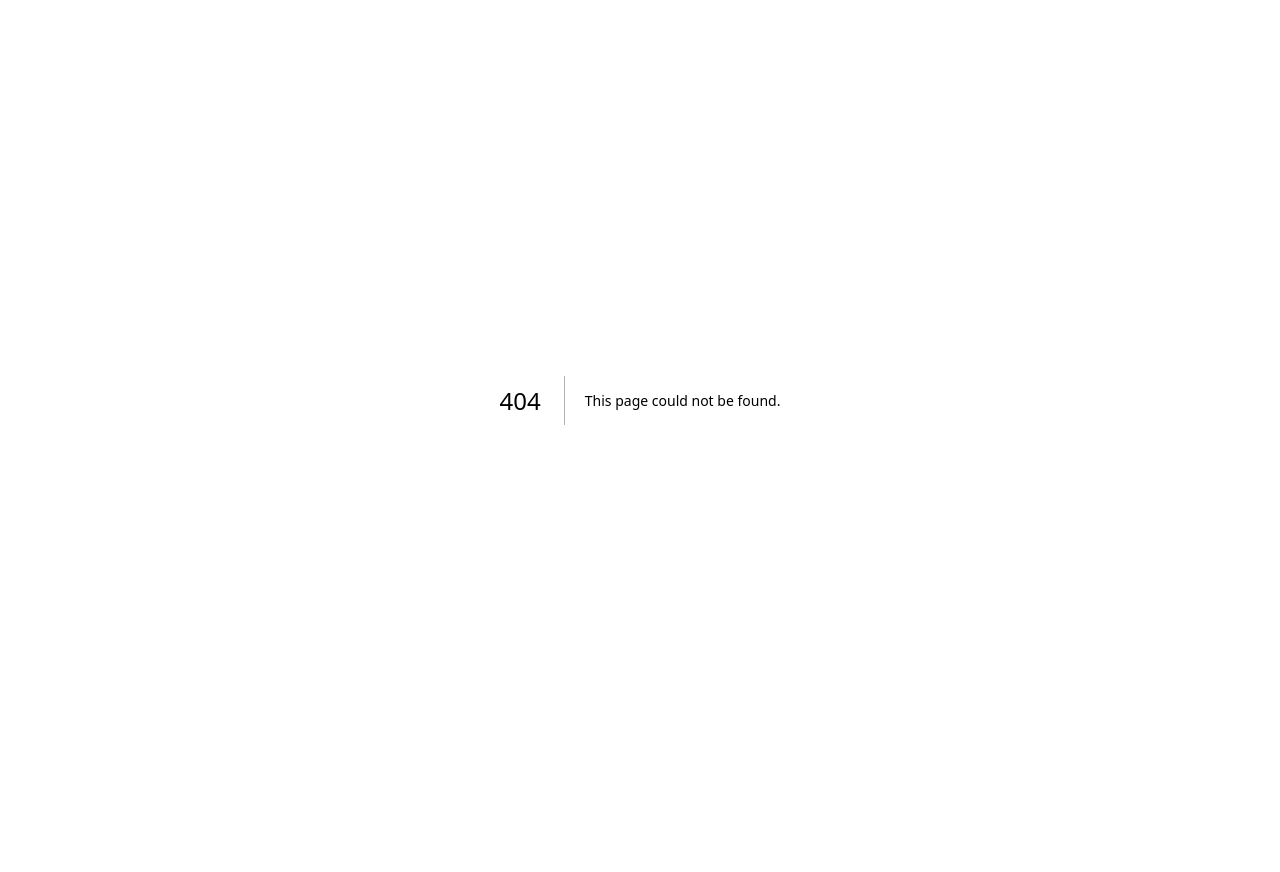
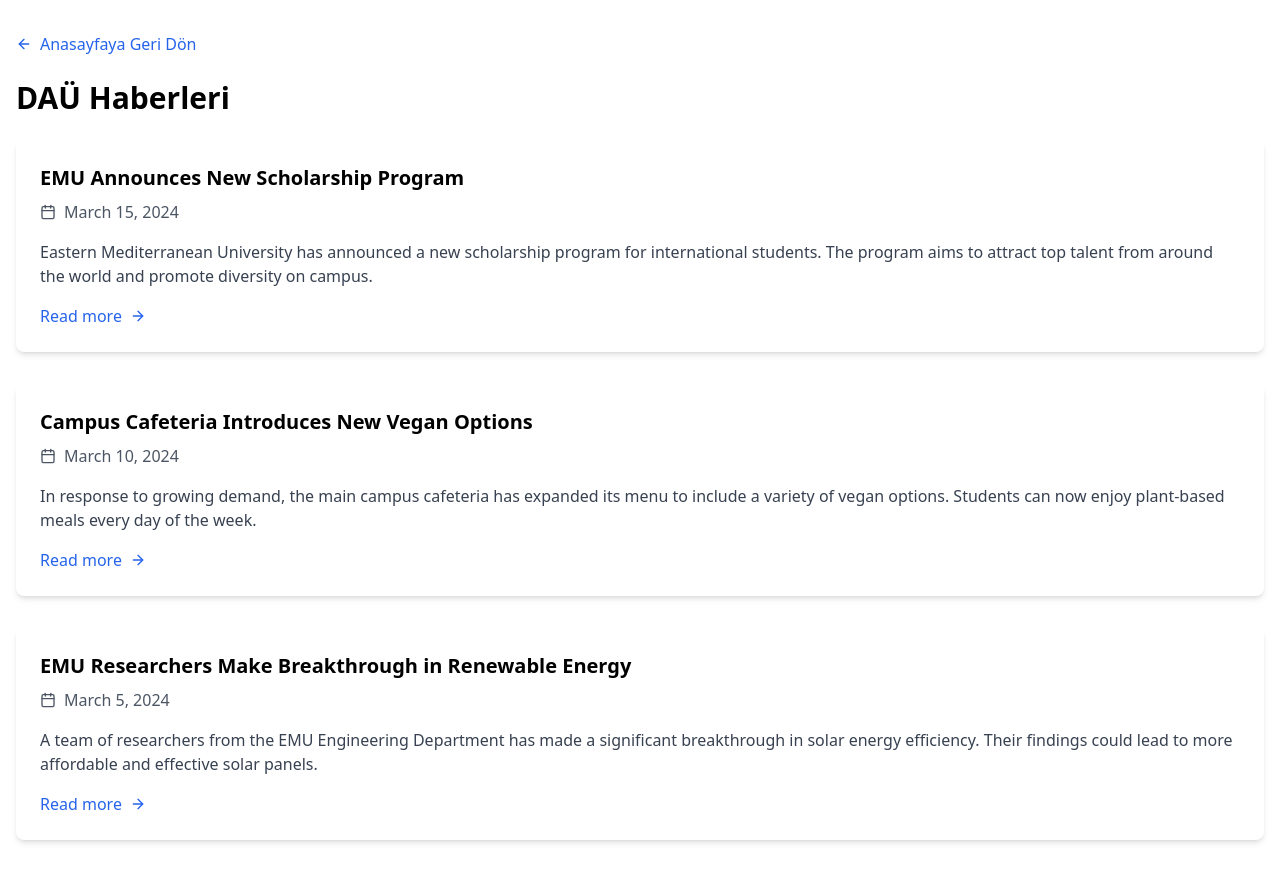
Before and after one commit to atasoya/emu-guide, a Next.js app: page /haberler in a window 1280 px wide. Before the commit this address had no page. Before the commit the page ends 800 px from the top, so only its background shows below. Built offline with nearby package versions, Linux system fonts and the light colour scheme.

Commit message:
Add news pages

```diff
--- /dev/null
+++ b/src/app/haberler/page.tsx
@@ -0,0 +1,65 @@
+import Link from 'next/link'
+import { ArrowLeft, ArrowRight, Calendar } from 'lucide-react'
+
+interface NewsItem {
+  id: number
+  title: string
+  content: string
+  date: string
+  followUpLink: string
+}
+
+const newsItems: NewsItem[] = [
+  {
+    id: 1,
+    title: "EMU Announces New Scholarship Program",
+    content: "Eastern Mediterranean University has announced a new scholarship program for international students. The program aims to attract top talent from around the world and promote diversity on campus.",
+    date: "2024-03-15",
+    followUpLink: "/scholarships/new-program"
+  },
+  {
+    id: 2,
+    title: "Campus Cafeteria Introduces New Vegan Options",
+    content: "In response to growing demand, the main campus cafeteria has expanded its menu to include a variety of vegan options. Students can now enjoy plant-based meals every day of the week.",
+    date: "2024-03-10",
+    followUpLink: "/cafeteria/vegan-menu"
+  },
+  {
+    id: 3,
+    title: "EMU Researchers Make Breakthrough in Renewable Energy",
+    content: "A team of researchers from the EMU Engineering Department has made a significant breakthrough in solar energy efficiency. Their findings could lead to more affordable and effective solar panels.",
+    date: "2024-03-05",
+    followUpLink: "/research/solar-breakthrough"
+  }
+]
+
+export default function page() {
+  return (
+    <div className="container mx-auto px-4 py-8">
+      <Link href="/" className="inline-flex items-center mb-6 text-blue-600 hover:text-blue-800">
+        <ArrowLeft className="w-4 h-4 mr-2" />
+        Anasayfaya Geri Dön
+      </Link>
+      <h1 className="text-3xl font-bold mb-6">DAÜ Haberleri</h1>
+      <div className="space-y-8">
+        {newsItems.map((item) => (
+          <div key={item.id} className="bg-white rounded-lg shadow-md p-6">
+            <h2 className="text-xl font-semibold mb-2">{item.title}</h2>
+            <p className="text-gray-600 mb-4 flex items-center">
+              <Calendar className="w-4 h-4 mr-2" />
+              {new Date(item.date).toLocaleDateString('en-US', { year: 'numeric', month: 'long', day: 'numeric' })}
+            </p>
+            <p className="text-gray-700 mb-4">{item.content}</p>
+            <Link
+              href={item.followUpLink}
+              className="inline-flex items-center text-blue-600 hover:text-blue-800"
+            >
+              Read more
+              <ArrowRight className="w-4 h-4 ml-2" />
+            </Link>
+          </div>
+        ))}
+      </div>
+    </div>
+  )
+}
--- /dev/null
+++ b/src/app/news/page.tsx
@@ -0,0 +1,65 @@
+import Link from 'next/link'
+import { ArrowLeft, ArrowRight, Calendar } from 'lucide-react'
+
+interface NewsItem {
+  id: number
+  title: string
+  content: string
+  date: string
+  followUpLink: string
+}
+
+const newsItems: NewsItem[] = [
+  {
+    id: 1,
+    title: "EMU Announces New Scholarship Program",
+    content: "Eastern Mediterranean University has announced a new scholarship program for international students. The program aims to attract top talent from around the world and promote diversity on campus.",
+    date: "2024-03-15",
+    followUpLink: "/scholarships/new-program"
+  },
+  {
+    id: 2,
+    title: "Campus Cafeteria Introduces New Vegan Options",
+    content: "In response to growing demand, the main campus cafeteria has expanded its menu to include a variety of vegan options. Students can now enjoy plant-based meals every day of the week.",
+    date: "2024-03-10",
+    followUpLink: "/cafeteria/vegan-menu"
+  },
+  {
+    id: 3,
+    title: "EMU Researchers Make Breakthrough in Renewable Energy",
+    content: "A team of researchers from the EMU Engineering Department has made a significant breakthrough in solar energy efficiency. Their findings could lead to more affordable and effective solar panels.",
+    date: "2024-03-05",
+    followUpLink: "/research/solar-breakthrough"
+  }
+]
+
+export default function page() {
+  return (
+    <div className="container mx-auto px-4 py-8">
+      <Link href="/" className="inline-flex items-center mb-6 text-blue-600 hover:text-blue-800">
+        <ArrowLeft className="w-4 h-4 mr-2" />
+        Back to Home
+      </Link>
+      <h1 className="text-3xl font-bold mb-6">EMU News</h1>
+      <div className="space-y-8">
+        {newsItems.map((item) => (
+          <div key={item.id} className="bg-white rounded-lg shadow-md p-6">
+            <h2 className="text-xl font-semibold mb-2">{item.title}</h2>
+            <p className="text-gray-600 mb-4 flex items-center">
+              <Calendar className="w-4 h-4 mr-2" />
+              {new Date(item.date).toLocaleDateString('en-US', { year: 'numeric', month: 'long', day: 'numeric' })}
+            </p>
+            <p className="text-gray-700 mb-4">{item.content}</p>
+            <Link
+              href={item.followUpLink}
+              className="inline-flex items-center text-blue-600 hover:text-blue-800"
+            >
+              Read more
+              <ArrowRight className="w-4 h-4 ml-2" />
+            </Link>
+          </div>
+        ))}
+      </div>
+    </div>
+  )
+}
```
